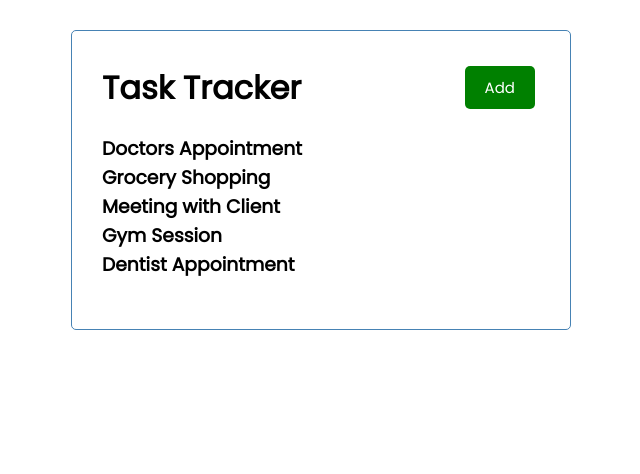
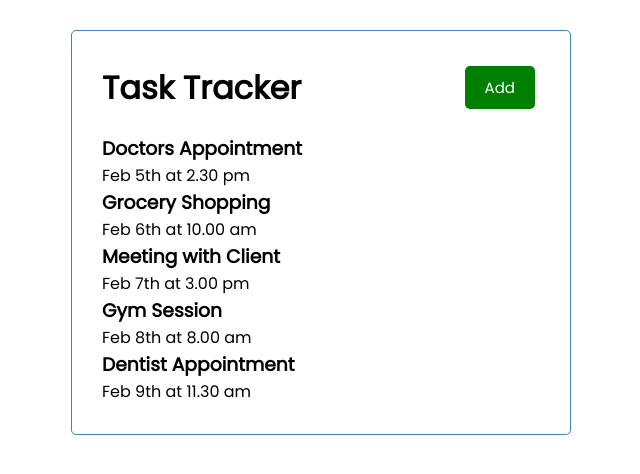
Before and after one commit to tamim36/task-tracker, a React (Create React App) app: page / in a window 1280 px wide. Shown: the top 474 px of the page, without its empty margins (319-959 px from the left). Built offline with nearby package versions, Linux system fonts and the light colour scheme.

Commit message:
add task components

```diff
--- /dev/null
+++ b/src/components/Task.js
@@ -0,0 +1,12 @@
+import React from 'react'
+
+const Task = ({taskId, task}) => {
+  return (
+    <div>
+        <h3>{task.text}</h3>
+        <p>{task.day}</p>
+    </div>
+  )
+}
+
+export default Task
--- a/src/components/Tasks.js
+++ b/src/components/Tasks.js
@@ -1,10 +1,12 @@
+import Task from "./Task"
+
 const Tasks = ({tasks}) => {
 
   return (
     <>
         {
             tasks.map((t) => (
-            <h3 key={t.id}>{t.text}</h3>
+            <Task key={t.id} task={t} />
             ))
         }
     </>
```
